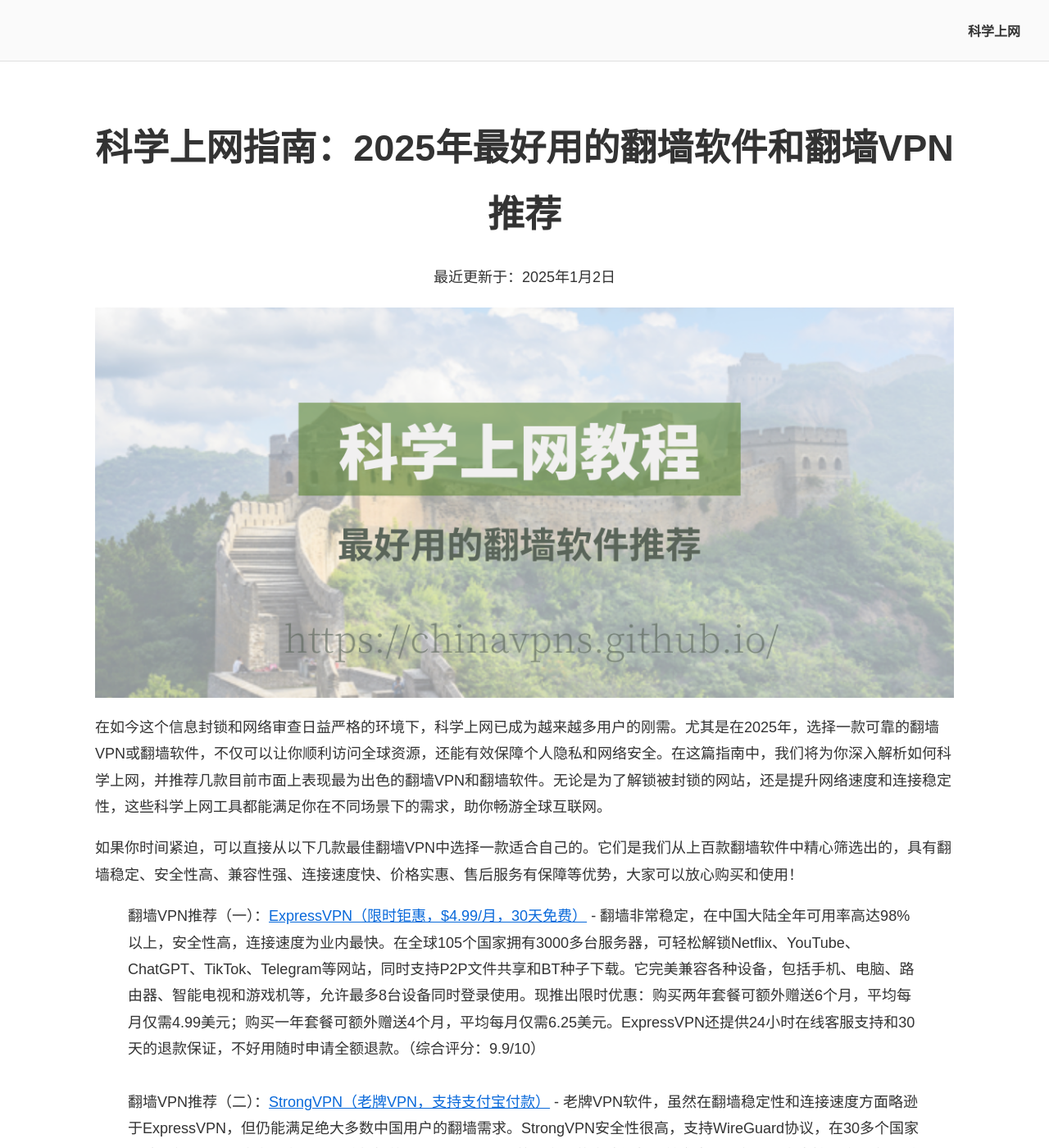
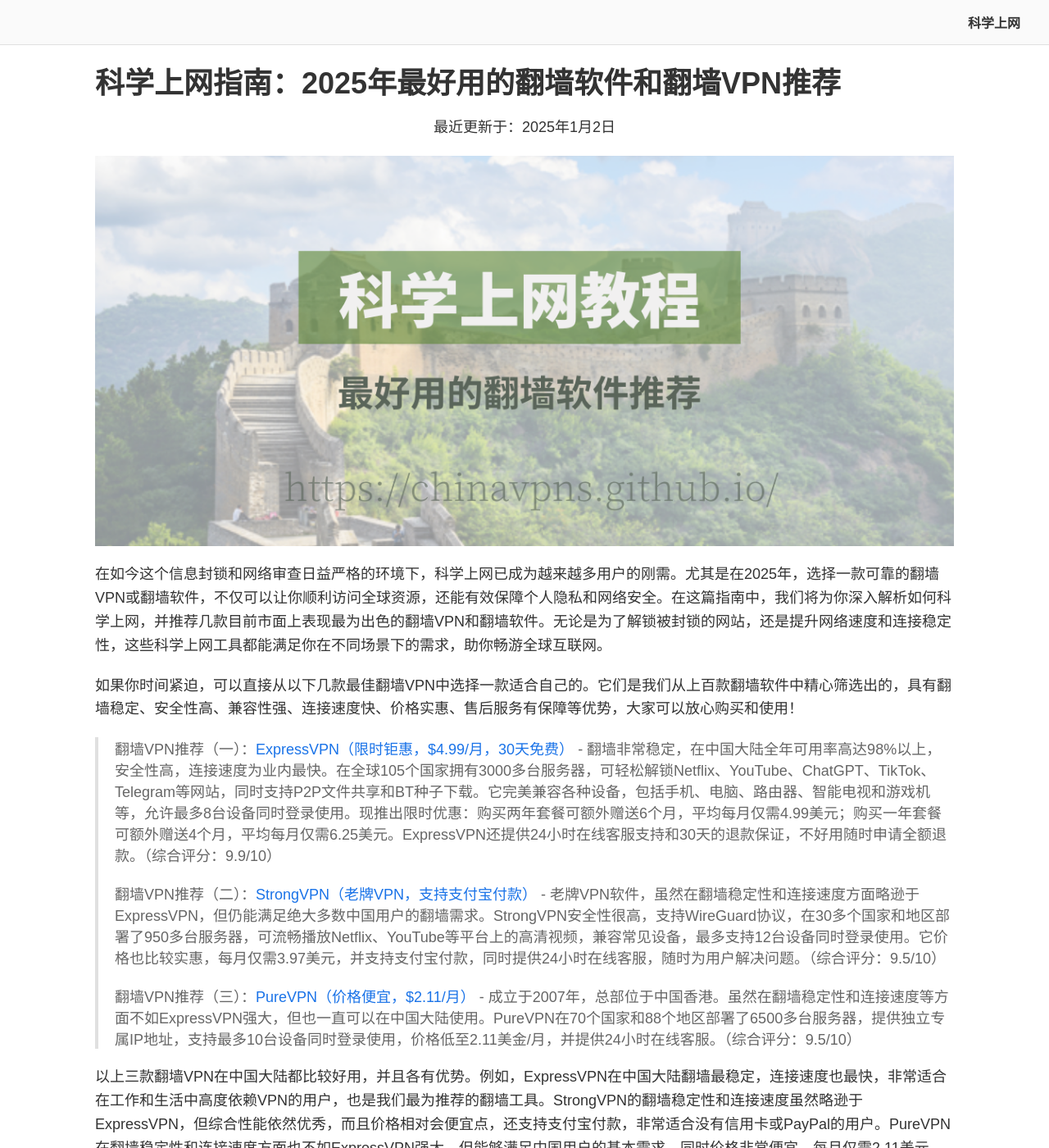
Before and after one commit to chinavpns/chinavpns.github.io, a Jekyll site: the page built from index.md, in a window 1280 px wide and 1400 px high. Shown: the whole window at 82% size. Built offline with Jekyll 4.4.1, drawn with Linux system fonts in a browser that asks for light colours.

Commit message:
Update styles.css

```diff
--- a/assets/css/styles.css
+++ b/assets/css/styles.css
@@ -1,15 +1,14 @@
+/* 这是您的原始代码，无需改动的部分 */
 body {
     font-family: Arial, sans-serif;
     font-size: 18px;
-    margin: 0;
-    padding: 0;
     background-color: #ffffff;
     color: #333;
 }
 
 header nav {
     background-color: #fafafa;
-    padding: 25px 0;
+    padding: 15px 0;
     border-bottom: 1px solid #e0e0e0;
     position: fixed;
     top: 0;
@@ -24,7 +23,7 @@
     padding: 0;
     display: flex;
     justify-content: flex-end;
-    gap: 30px;
+    gap: 20px;
     margin-right: 20px;
 }
 
@@ -43,37 +42,84 @@
 
 main {
     max-width: 1048px;
-    margin: 90px auto 30px;
+    margin: 80px auto 30px; /* 避免被固定页眉遮住 */
+    padding: 0 20px;
+}
+
+h1, h2, h3, h4, h5, h6 {
+    color: #333;
+    margin-top: 30px;
+    margin-bottom: 15px;
+    line-height: 1.2;
+}
+
+p {
+    margin-bottom: 20px;
+    line-height: 1.6;
+}
+
+a {
+    color: #1a73e8;
+    text-decoration: none;
+}
+
+a:hover {
+    text-decoration: underline;
+}
+
+ul, ol {
+    margin-bottom: 20px;
+    padding-left: 40px;
+}
+
+code {
+    background-color: #f5f5f5;
+    padding: 2px 4px;
+    border-radius: 4px;
+    font-family: 'Courier New', Courier, monospace;
+}
+
+pre code {
+    display: block;
     padding: 20px;
-    background-color: #ffffff;
-    line-height: 1.8;
+    overflow-x: auto;
+}
+
+blockquote {
+    border-left: 4px solid #e0e0e0;
+    padding-left: 20px;
+    color: #666;
+    margin: 20px 0;
 }
 
 img {
     max-width: 100%;
     height: auto;
     display: block;
-    margin: 20px auto;
+    margin: 20px 0;
 }
 
-h1 {
-    text-align: center;
-    font-size: 2.5em;
+table {
+    width: 100%;
+    border-collapse: collapse;
     margin-bottom: 20px;
 }
 
-footer {
-    text-align: center;
-    margin-top: 20px;
-    font-size: 14px;
-    color: #666;
+table th, table td {
+    border: 1px solid #e0e0e0;
+    padding: 10px;
+    text-align: left;
 }
 
-a {
-  color: #0969DA;
-  text-decoration: underline;
+/* 新增的页脚灰线代码 */
+footer {
+    border-top: 1px solid rgba(0, 0, 0, 0.2); /* 添加顶部灰色分隔线 */
 }
 
-a:hover {
-  text-decoration: underline;
+/* 新增的修复锚点跳转问题的代码 */
+:target::before {
+    content: '';
+    display: block;
+    height: 80px; /* 与页眉高度一致 */
+    margin-top: -80px;
 }
```
